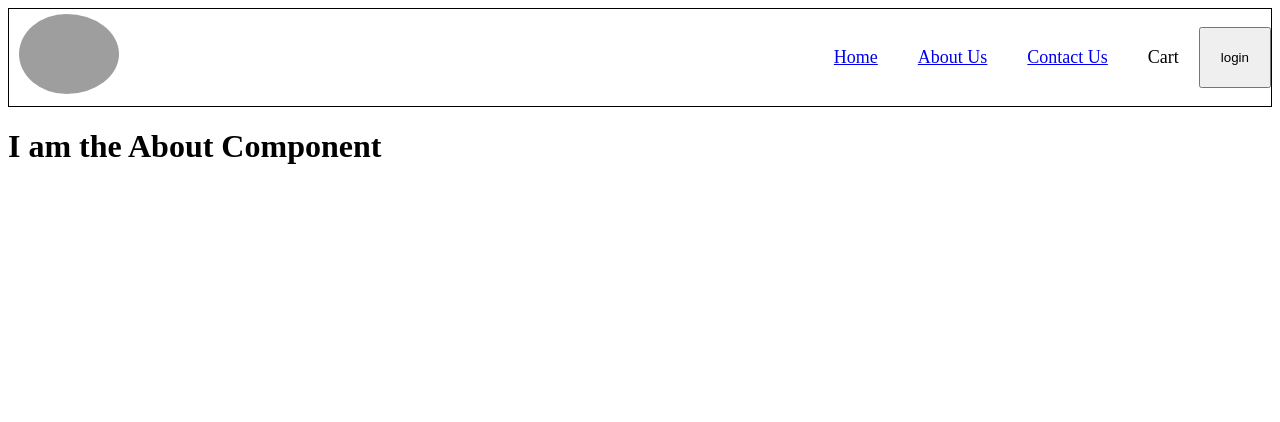
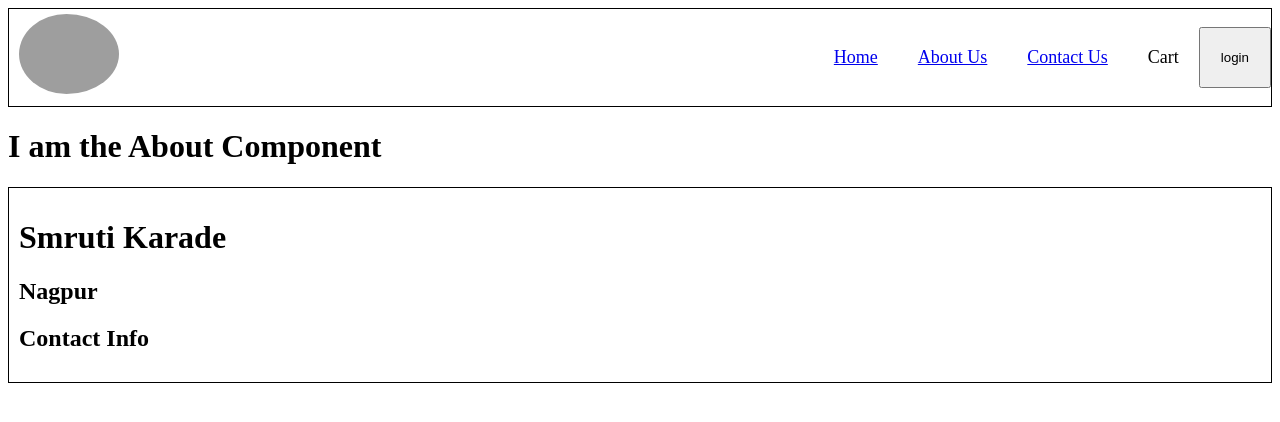
Before and after one commit to Smruti-25/React, a React (Vite) app: page /about in a window 1280 px wide. Shown: the top 422 px of the page. Built offline with nearby package versions, Linux system fonts and the light colour scheme; grey boxes are pictures that could not be loaded.

Commit message:
create a component for user implementing a class based component for the same

```diff
--- a/index.css
+++ b/index.css
@@ -72,3 +72,8 @@
 .filter {
   display: flex;
 }
+
+.user-card {
+  padding: 10px;
+  border: 1px solid black;
+}
--- a/src/components/About.js
+++ b/src/components/About.js
@@ -1,7 +1,12 @@
+import User from "./User";
+
 const AboutUs = () => {
   return (
-    <h1>I am the About Component</h1>
-  )
+    <div>
+      <h1>I am the About Component</h1>
+      <User />
+    </div>
+  );
 }
 
 export default AboutUs;
--- /dev/null
+++ b/src/components/User.js
@@ -0,0 +1,9 @@
+const User = () => {
+  return <div className="user-card">
+    <h1>Smruti Karade</h1>
+    <h2>Nagpur</h2>
+    <h2>Contact Info</h2>
+  </div>
+}
+
+export default User;
--- /dev/null
+++ b/src/components/UserClass.js
@@ -0,0 +1,3 @@
+class UserClass extends React.Component {
+
+}
```
